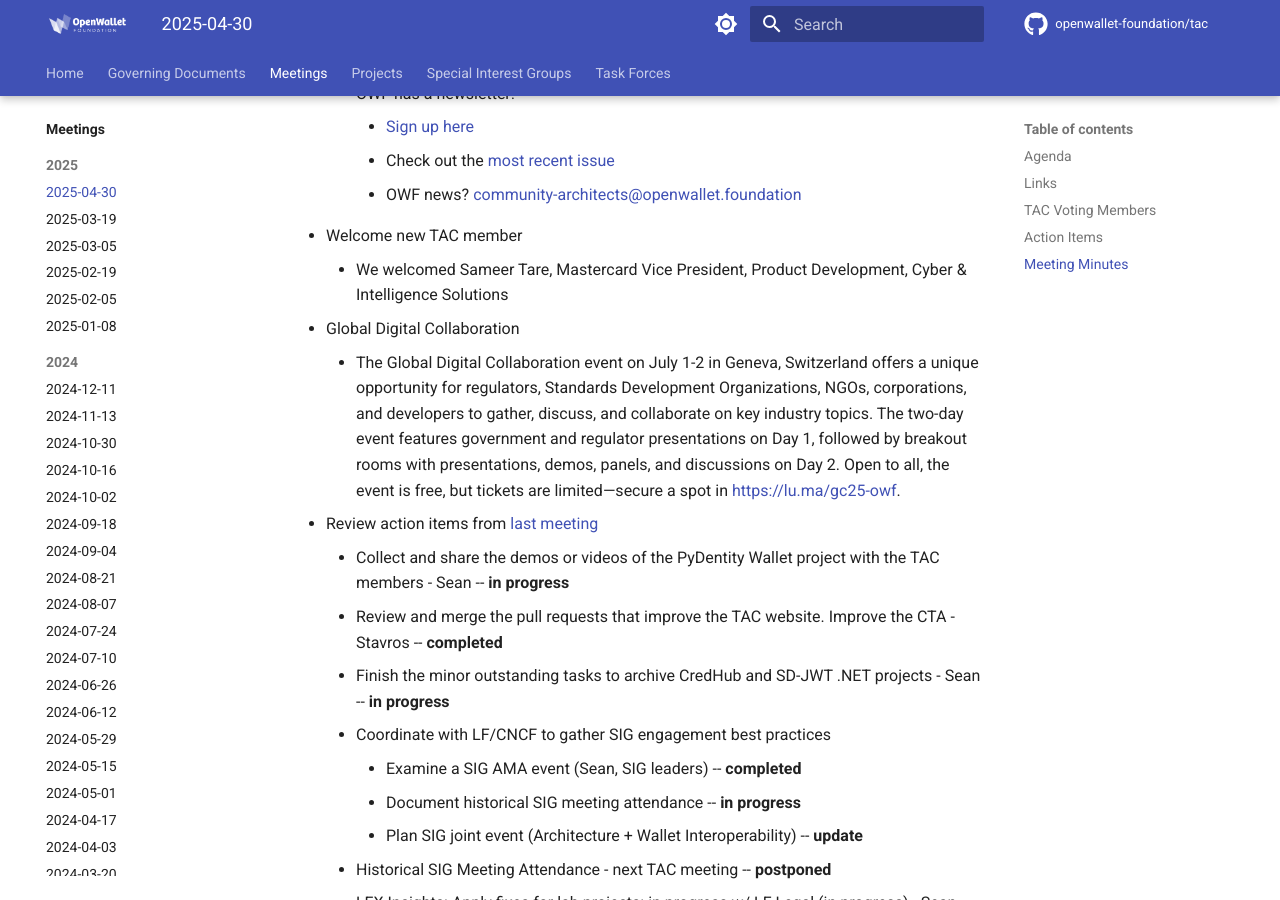
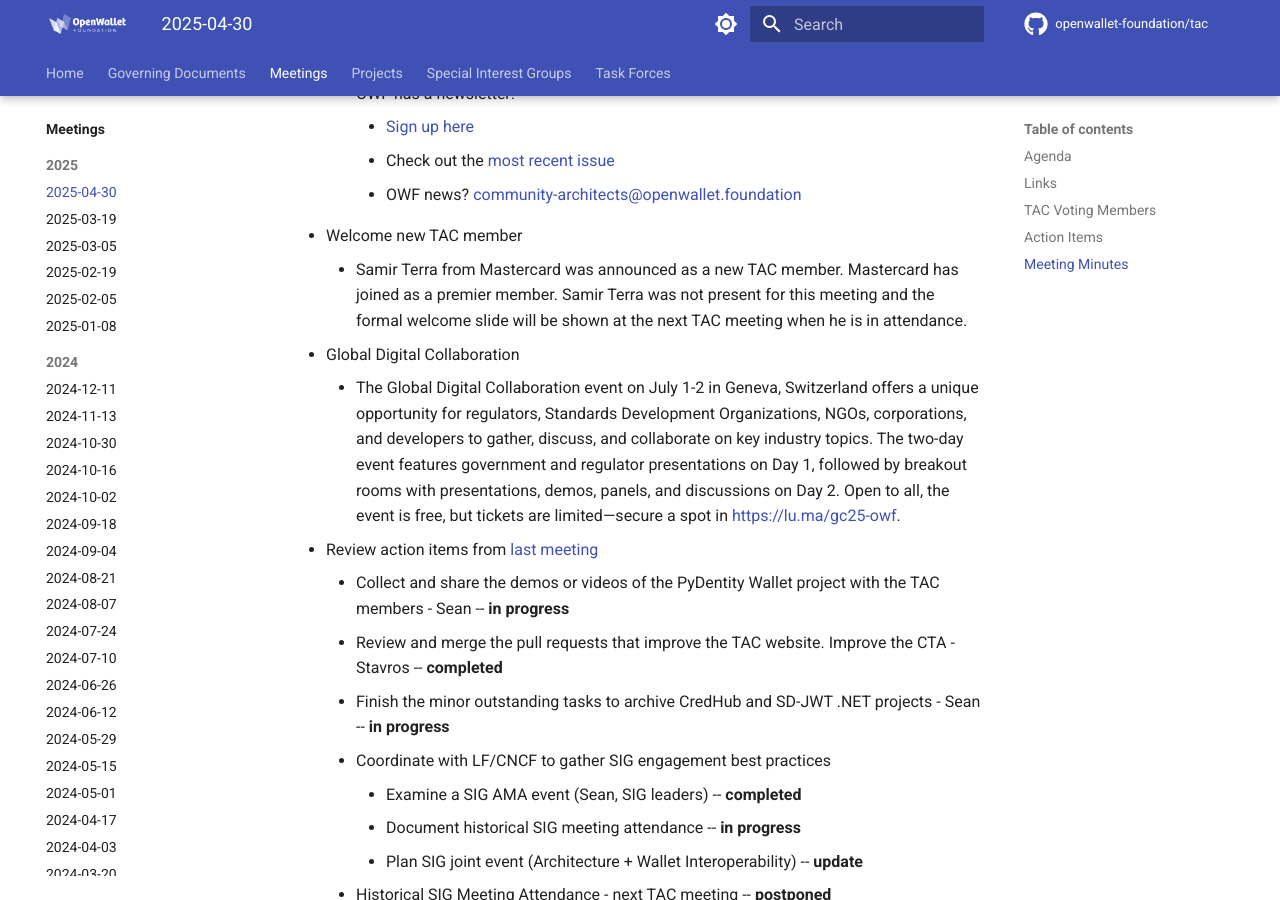
Before and after one commit to openwallet-foundation/tac, an MkDocs documentation site: the page built from docs/meetings/2025/2025-04-30.md, in a window 1280 px wide and 900 px high, scrolled down 1898 px. Built offline with MkDocs 1.6.1 and Material for MkDocs 9.7.7, drawn with Linux system fonts in a browser that asks for light colours; comment, search, counter and statistics services are not loaded.

Commit message:
Update minutes for the new tac member
Signed-off-by: Stavros Kounis <skounis@gmail.com>

```diff
--- a/docs/meetings/2025/2025-04-30.md
+++ b/docs/meetings/2025/2025-04-30.md
@@ -47,7 +47,7 @@
         - Check out the [most recent issue](https://openwallet.foundation/newsletter/)
         - OWF news? [community-architects@openwallet.foundation](mailto:community-architects@openwallet.foundation)
 - Welcome new TAC member
-    - We welcomed Sameer Tare, Mastercard Vice President, Product Development, Cyber & Intelligence Solutions
+    - Samir Terra from Mastercard was announced as a new TAC member. Mastercard has joined as a premier member. Samir Terra was not present for this meeting and the formal welcome slide will be shown at the next TAC meeting when he is in attendance.
 - Global Digital Collaboration
     - The Global Digital Collaboration event on July 1-2 in Geneva, Switzerland offers a unique opportunity for regulators, Standards Development Organizations, NGOs, corporations, and developers to gather, discuss, and collaborate on key industry topics. The two-day event features government and regulator presentations on Day 1, followed by breakout rooms with presentations, demos, panels, and discussions on Day 2. Open to all, the event is free, but tickets are limited—secure a spot in https://lu.ma/gc25-owf.
 - Review action items from [last meeting](../2025/2025-03-19.md#action-items)
```
